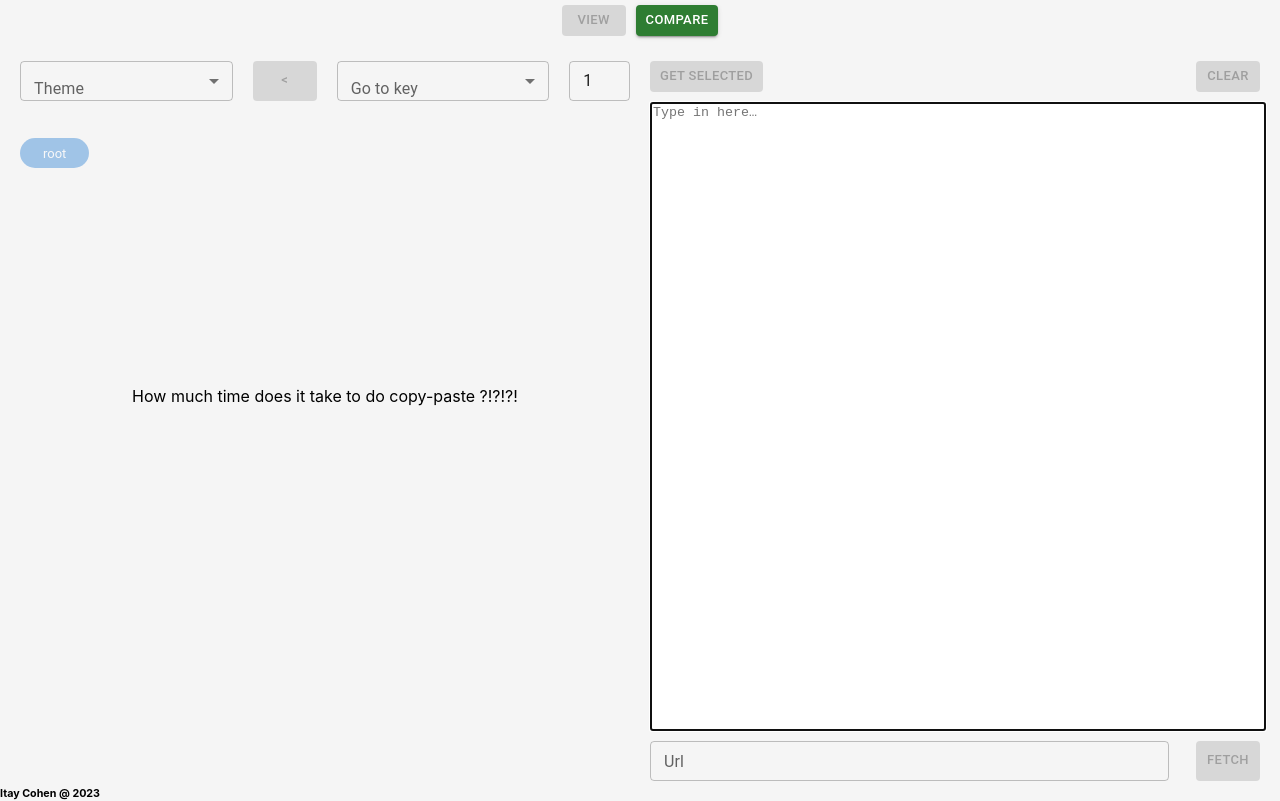
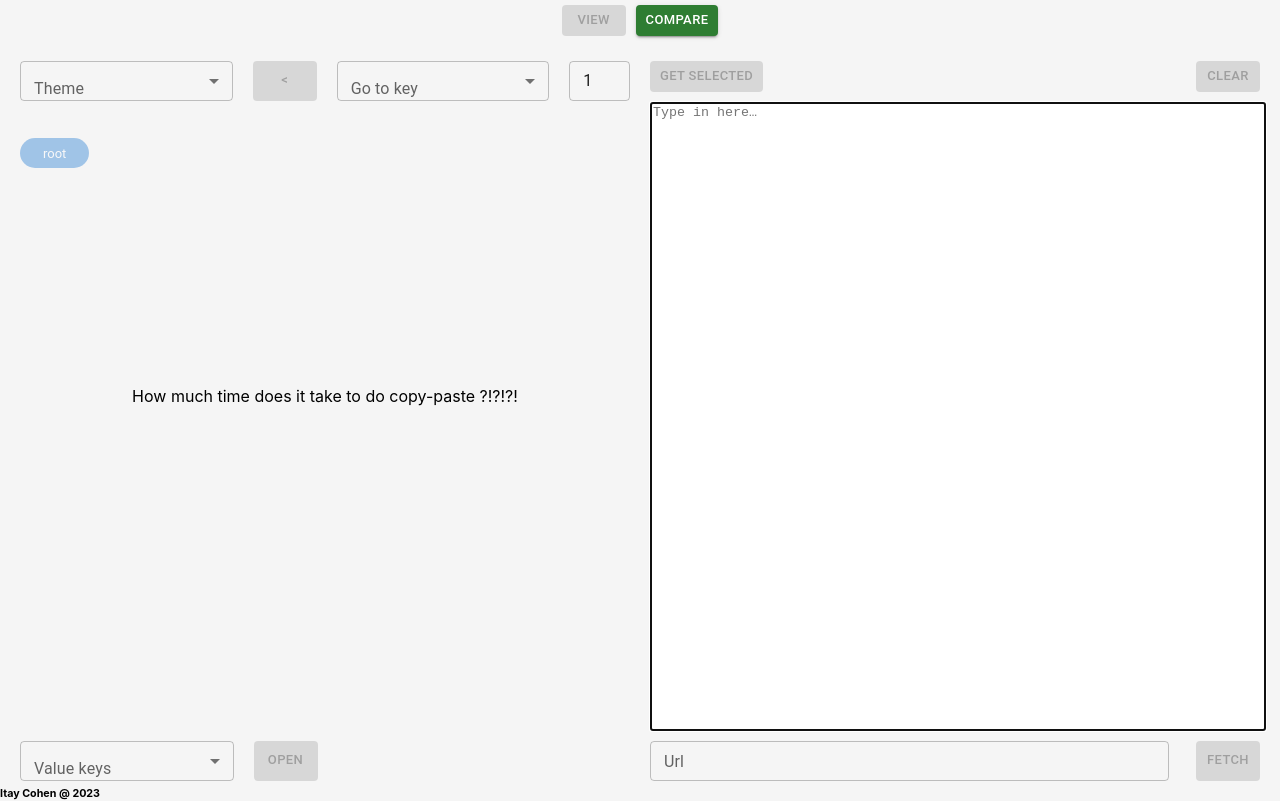
Before and after one commit to itaycs2407/i_json_viewer, a React (Create React App) app: page /view/1 in a window 1280 px wide. Before the commit this address led to /view. Built offline with nearby package versions, Linux system fonts and the light colour scheme.

Commit message:
working value keys to json

```diff
--- a/package.json
+++ b/package.json
@@ -24,6 +24,7 @@
     "react-router-dom": "^5.3.0",
     "react-scripts": "5.0.1",
     "typescript": "^4.9.5",
+    "uuid": "^9.0.0",
     "web-vitals": "^2.1.4"
   },
   "scripts": {
@@ -52,6 +53,7 @@
   },
   "devDependencies": {
     "@types/lodash": "^4.14.194",
-    "@types/react-router-dom": "^5.3.3"
+    "@types/react-router-dom": "^5.3.3",
+    "@types/uuid": "^9.0.1"
   }
 }
--- a/src/App.tsx
+++ b/src/App.tsx
@@ -32,12 +32,10 @@ function App() {
         <Navbar setPath={setPath} path={path} />
         <Switch>
           <Route
-            exact
-            path="/view"
+            path="/view/:objectId?"
             render={() => <View text={viewJson} setText={setViewJson} />}
           />
           <Route
-            exact
             path="/compare"
             render={() => (
               <Compare
--- a/src/components/JsonSection.tsx
+++ b/src/components/JsonSection.tsx
@@ -15,6 +15,7 @@ import { APP_KEY_THEME, THEME } from "../constants";
 import WhereAmI from "./WhereAmI";
 import { get } from "lodash";
 import EmptySection from "./EmptySection";
+import { v4 as uuidv4 } from "uuid";
 
 interface JsonSectionProps {
   object: any;
@@ -27,6 +28,7 @@ const JsonSection: React.FC<JsonSectionProps> = ({
   addCopyContent,
 }) => {
   const [key, setKey] = useState("");
+  const [jsonKey, setJsonKey] = useState("");
   const [theme, setTheme] = useState("");
   const [collapsedLevel, setCollapsedLevel] = React.useState(1);
   const [data, setData] = useState(object);
@@ -76,6 +78,14 @@ const JsonSection: React.FC<JsonSectionProps> = ({
       .filter((key) => data[key] != null);
   }, [data]);
 
+  const jsonKeys = useMemo(() => {
+    setJsonKey("");
+    return Object.keys(data)
+
+      .filter((key) => typeof data[key] !== "object")
+      .filter((key) => data[key] != null);
+  }, [data]);
+
   const isBackToRootDisabled = useMemo(() => {
     return path.length === 1;
   }, [path]);
@@ -120,6 +130,26 @@ const JsonSection: React.FC<JsonSectionProps> = ({
     setPath((prev) => [...prev, key]);
   };
 
+  const handleJsonKeyChange = (event: SelectChangeEvent<string>) => {
+    const key = event.target.value;
+
+    if (typeof data[key] === "object") {
+      return;
+    }
+
+    setJsonKey(key);
+  };
+
+  const handleJsonKeySelect = () => {
+    if (jsonKey === "") {
+      return;
+    }
+    const objectId = uuidv4();
+
+    localStorage.setItem(objectId, data[jsonKey]);
+    window.open(`/view/${objectId}`, "_blank");
+  };
+
   const pathPaginationBack = () => {
     if (path.length === 2) {
       setData(object);
@@ -133,6 +163,7 @@ const JsonSection: React.FC<JsonSectionProps> = ({
     setPath(["root", ...newPath]);
   };
 
+  console.log(jsonKey);
   return (
     <Wrapper>
       <ActionsJsonContainer>
@@ -212,6 +243,33 @@ const JsonSection: React.FC<JsonSectionProps> = ({
       ) : (
         <EmptySection text="How much time does it take to do copy-paste ?!?!?!" />
       )}
+      <ValueKeysContainer>
+        <StyledFormControl>
+          <InputLabel id="value-keys-select">Value keys</InputLabel>
+          <Select
+            labelId="value-keys-select"
+            id="value-keys-select"
+            value={jsonKey}
+            label="Value keys"
+            onChange={(event) => handleJsonKeyChange(event)}
+            size="small"
+          >
+            {jsonKeys.map((key, index) => (
+              <MenuItem key={index} value={key}>
+                {key}
+              </MenuItem>
+            ))}
+          </Select>
+        </StyledFormControl>
+        <Button
+          variant="contained"
+          size="small"
+          disabled={jsonKey === ""}
+          onClick={handleJsonKeySelect}
+        >
+          Open
+        </Button>
+      </ValueKeysContainer>
     </Wrapper>
   );
 };
@@ -220,6 +278,7 @@ const Wrapper = styled.div`
   width: 50%;
   height: 100%;
   display: flex;
+  position: relative;
   flex-direction: column;
 `;
 
@@ -241,7 +300,18 @@ const JsonContainer = styled.div`
   margin-top: 30px;
   overflow-y: scroll;
   border: 1px solid black;
-  height: 70%;
+  min-height: 74%;
+  max-height: 74%;
+  height: 74%;
+`;
+
+const ValueKeysContainer = styled.div`
+  display: flex;
+  gap: 20px;
+  width: 100%;
+  margin-top: 20px;
+  position: absolute;
+  bottom: 0;
 `;
 
 export default JsonSection;
--- a/src/pages/View.tsx
+++ b/src/pages/View.tsx
@@ -1,7 +1,8 @@
 import styled from "@emotion/styled";
-import React, { useMemo, useState } from "react";
+import React, { useEffect, useMemo, useState } from "react";
 import JsonSection from "../components/JsonSection";
 import TextSection from "../components/TextSection";
+import { useParams } from "react-router-dom";
 
 interface ViewProps {
   text: string;
@@ -11,6 +12,15 @@ interface ViewProps {
 const View: React.FC<ViewProps> = ({ text, setText }) => {
   const [path, setPath] = useState<string | null>(null);
   const [copyContent, setCopyContent] = useState<string[]>([]);
+
+  const { objectId } = useParams<Record<string, string | undefined>>();
+
+  useEffect(() => {
+    if (objectId == null) return;
+    const objectData = localStorage.getItem(objectId);
+    if (objectData == null) return;
+    setText(objectData);
+  }, [objectId]);
 
   const addCopyContent = (content: string) => {
     setCopyContent((prev) => [...prev, content]);
```
Also changed, not shown: 1 other file (tests, documents, lock files or other folders).
